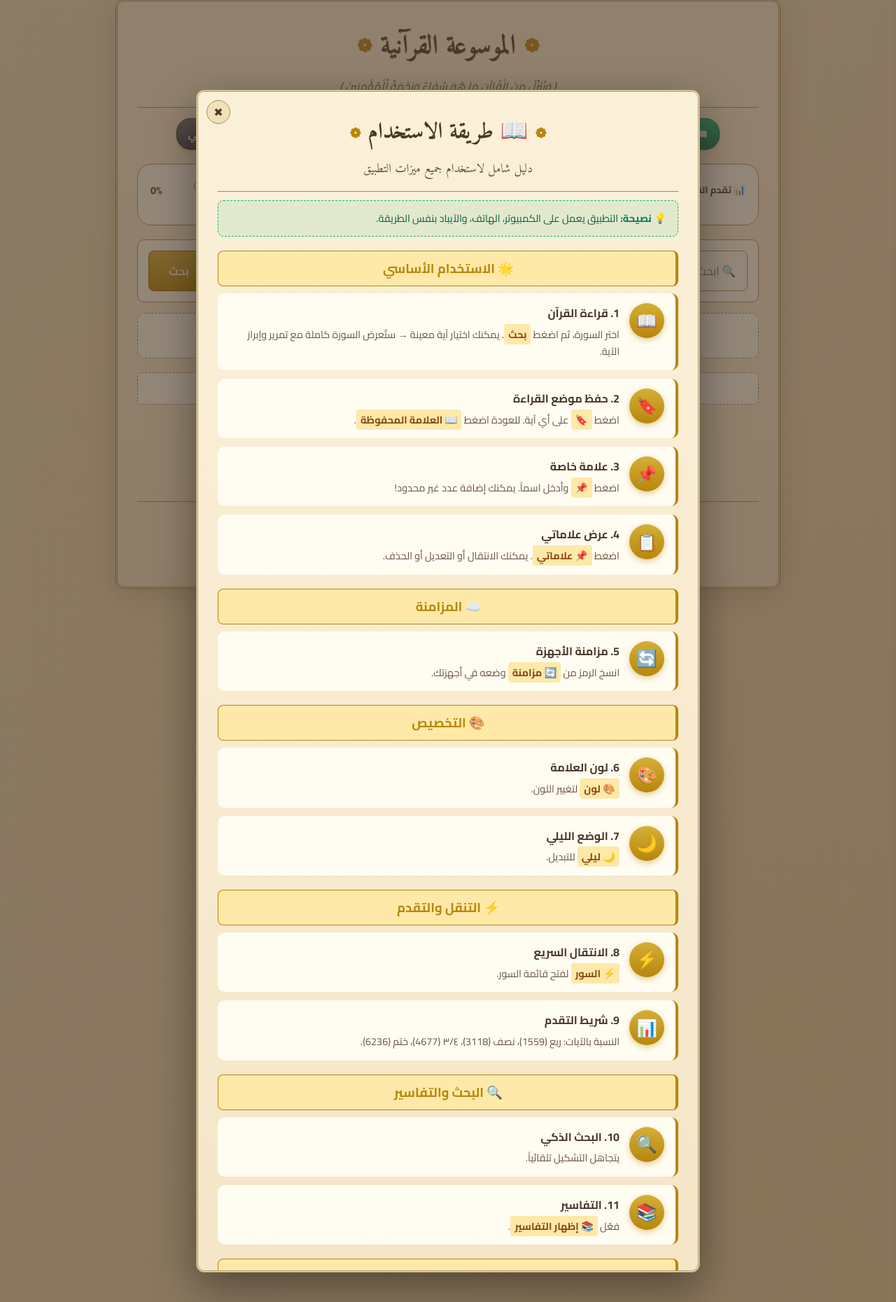
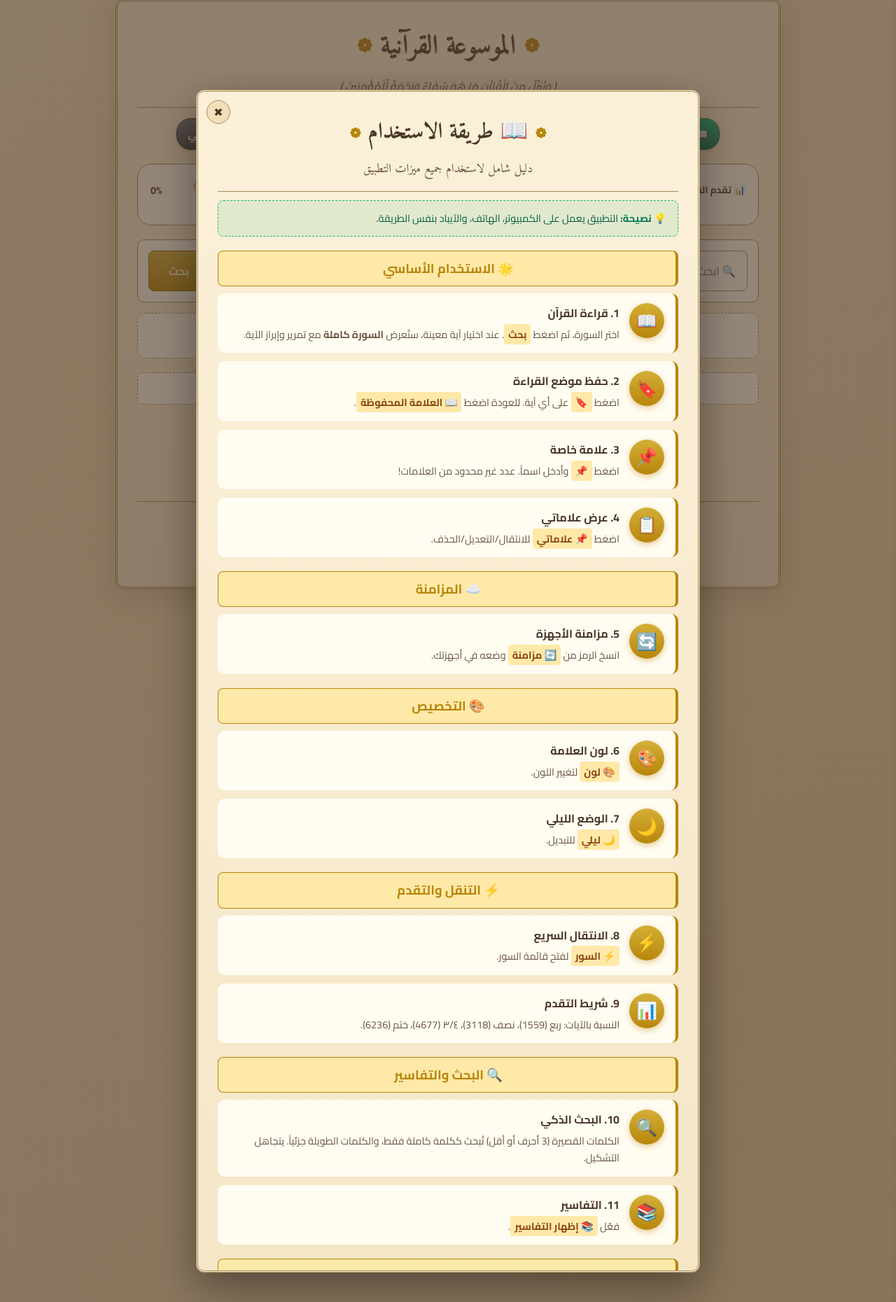
Before and after one commit to hassanmardinli21-arch/quran-encyclopedia-v2, a Flask app: template templates/index.html in a window 1280 px wide. Shown: the part 21-1881 px from the top of the page at 70% size. Run offline with Flask 3, Linux system fonts and the light colour scheme; the template is opened without the code that fills it, so the values that code supplies are empty.

Commit message:
Update index.html

```diff
--- a/templates/index.html
+++ b/templates/index.html
@@ -137,8 +137,6 @@
         .ayah-card { background: linear-gradient(180deg, var(--card-bg-1) 0%, var(--card-bg-2) 100%); border: 1px solid var(--border-color); border-right: 5px solid var(--gold); border-radius: 10px; padding: 20px 22px; margin-bottom: 18px; box-shadow: 0 2px 8px rgba(74, 55, 40, 0.08); position: relative; transition: all 0.3s ease; }
         .ayah-card::before { content: '۞'; position: absolute; top: 8px; left: 12px; color: var(--gold); font-size: 1.4rem; opacity: 0.5; }
         .ayah-card.bookmarked { background: var(--highlight-bg); border-right-color: var(--bookmark-color); box-shadow: 0 0 0 3px rgba(232, 163, 23, 0.35), 0 6px 20px rgba(232, 163, 23, 0.3); }
-
-        /* ====== إبراز الآية المُختارة ====== */
         .ayah-card.focused {
             box-shadow: 0 0 0 5px #f59e0b, 0 8px 30px rgba(245, 158, 11, 0.6) !important;
             transform: scale(1.02);
@@ -149,7 +147,6 @@
             0%, 100% { box-shadow: 0 0 0 5px #f59e0b, 0 8px 30px rgba(245, 158, 11, 0.6); }
             50% { box-shadow: 0 0 0 8px #d97706, 0 8px 40px rgba(217, 119, 6, 0.8); }
         }
-
         .bookmark-ribbon { position: absolute; top: -12px; left: 20px; background: linear-gradient(180deg, var(--bookmark-color) 0%, var(--bookmark-dark) 100%); color: white; padding: 4px 12px; border-radius: 6px; font-size: 0.75rem; font-weight: 700; box-shadow: 0 3px 8px rgba(92, 46, 14, 0.5); z-index: 2; white-space: nowrap; }
         .special-ribbon { position: absolute; top: -12px; right: 20px; background: linear-gradient(180deg, var(--special-color) 0%, var(--special-dark) 100%); color: white; padding: 4px 12px; border-radius: 6px; font-size: 0.75rem; font-weight: 700; box-shadow: 0 3px 8px rgba(124, 58, 237, 0.5); z-index: 2; white-space: nowrap; max-width: 200px; overflow: hidden; text-overflow: ellipsis; }
         .ayah-header { display: flex; justify-content: space-between; align-items: center; margin-bottom: 12px; padding-bottom: 10px; border-bottom: 1px dashed var(--parchment-dark); flex-wrap: wrap; gap: 8px; }
@@ -350,10 +347,10 @@
             <p class="about-intro">دليل شامل لاستخدام جميع ميزات التطبيق</p>
             <div class="help-tip">💡 <strong>نصيحة:</strong> التطبيق يعمل على الكمبيوتر، الهاتف، والآيباد بنفس الطريقة.</div>
             <h3 class="help-section-title">🌟 الاستخدام الأساسي</h3>
-            <div class="help-step"><div class="help-step-icon">📖</div><div class="help-step-content"><div class="help-step-title">1. قراءة القرآن</div><div class="help-step-desc">اختر السورة، ثم اضغط <code>بحث</code>. يمكنك اختيار آية معينة → ستُعرض السورة كاملة مع تمرير وإبراز الآية.</div></div></div>
+            <div class="help-step"><div class="help-step-icon">📖</div><div class="help-step-content"><div class="help-step-title">1. قراءة القرآن</div><div class="help-step-desc">اختر السورة، ثم اضغط <code>بحث</code>. عند اختيار آية معينة، ستُعرض <strong>السورة كاملة</strong> مع تمرير وإبراز الآية.</div></div></div>
             <div class="help-step"><div class="help-step-icon">🔖</div><div class="help-step-content"><div class="help-step-title">2. حفظ موضع القراءة</div><div class="help-step-desc">اضغط <code>🔖</code> على أي آية. للعودة اضغط <code>📖 العلامة المحفوظة</code>.</div></div></div>
-            <div class="help-step"><div class="help-step-icon">📌</div><div class="help-step-content"><div class="help-step-title">3. علامة خاصة</div><div class="help-step-desc">اضغط <code>📌</code> وأدخل اسماً. يمكنك إضافة عدد غير محدود!</div></div></div>
-            <div class="help-step"><div class="help-step-icon">📋</div><div class="help-step-content"><div class="help-step-title">4. عرض علاماتي</div><div class="help-step-desc">اضغط <code>📌 علاماتي</code>. يمكنك الانتقال أو التعديل أو الحذف.</div></div></div>
+            <div class="help-step"><div class="help-step-icon">📌</div><div class="help-step-content"><div class="help-step-title">3. علامة خاصة</div><div class="help-step-desc">اضغط <code>📌</code> وأدخل اسماً. عدد غير محدود من العلامات!</div></div></div>
+            <div class="help-step"><div class="help-step-icon">📋</div><div class="help-step-content"><div class="help-step-title">4. عرض علاماتي</div><div class="help-step-desc">اضغط <code>📌 علاماتي</code> للانتقال/التعديل/الحذف.</div></div></div>
             <h3 class="help-section-title">☁️ المزامنة</h3>
             <div class="help-step"><div class="help-step-icon">🔄</div><div class="help-step-content"><div class="help-step-title">5. مزامنة الأجهزة</div><div class="help-step-desc">انسخ الرمز من <code>🔄 مزامنة</code> وضعه في أجهزتك.</div></div></div>
             <h3 class="help-section-title">🎨 التخصيص</h3>
@@ -363,7 +360,7 @@
             <div class="help-step"><div class="help-step-icon">⚡</div><div class="help-step-content"><div class="help-step-title">8. الانتقال السريع</div><div class="help-step-desc"><code>⚡ السور</code> لفتح قائمة السور.</div></div></div>
             <div class="help-step"><div class="help-step-icon">📊</div><div class="help-step-content"><div class="help-step-title">9. شريط التقدم</div><div class="help-step-desc">النسبة بالآيات: ربع (1559)، نصف (3118)، ٣/٤ (4677)، ختم (6236).</div></div></div>
             <h3 class="help-section-title">🔍 البحث والتفاسير</h3>
-            <div class="help-step"><div class="help-step-icon">🔍</div><div class="help-step-content"><div class="help-step-title">10. البحث الذكي</div><div class="help-step-desc">يتجاهل التشكيل تلقائياً.</div></div></div>
+            <div class="help-step"><div class="help-step-icon">🔍</div><div class="help-step-content"><div class="help-step-title">10. البحث الذكي</div><div class="help-step-desc">الكلمات القصيرة (3 أحرف أو أقل) تُبحث ككلمة كاملة فقط، والكلمات الطويلة جزئياً. يتجاهل التشكيل.</div></div></div>
             <div class="help-step"><div class="help-step-icon">📚</div><div class="help-step-content"><div class="help-step-title">11. التفاسير</div><div class="help-step-desc">فعّل <code>📚 إظهار التفاسير</code>.</div></div></div>
             <h3 class="help-section-title">🤲 دعاء</h3>
             <p class="about-dua">اللهم اجعل هذا العمل خالصاً لوجهك الكريم،<br>وانفع به المسلمين.</p>
@@ -495,7 +492,7 @@
         let currentPage = 1, showTafsir = false;
         let bookmark = null, allBookmarks = [], bookmarkColorIndex = 0;
         let pendingSurah = null, pendingAyah = null;
-        let focusAyah = null;  // ← الآية المُراد التمرير إليها
+        let focusAyah = null;
         let serverSyncEnabled = true;
         let isSyncingToServer = false;
         let lastAddTime = 0;
@@ -757,7 +754,7 @@
             currentSurah = String(bookmark.surah);
             currentAyah = 'all';
             currentKeyword = '';
-            focusAyah = bookmark.ayah;   // ← اجعل التمرير للآية المحفوظة
+            focusAyah = bookmark.ayah;
             let source = quranData.filter(a => a.surah == bookmark.surah);
             const index = source.findIndex(a => a.ayah == bookmark.ayah);
             currentPage = index >= 0 ? Math.floor(index / perPage) + 1 : 1;
@@ -771,6 +768,24 @@
             return text.replace(/[\u0610-\u061A\u064B-\u065F\u0670\u06D6-\u06ED\u08D3-\u08E1\u08E3-\u08FF]/g, '').replace(/\u0640/g, '').replace(/[\u0622\u0623\u0625\u0671]/g, '\u0627').replace(/\u0649/g, '\u064A').replace(/\u0624/g, '\u0648').replace(/\u0629/g, '\u0647').replace(/[﴿﴾۝۞۩]/g, '');
         }
         function normalizeSearch(text) { return text ? removeTashkeel(text).replace(/\s+/g, ' ').trim() : ''; }
+
+        // ✅ دالة البحث الذكي مع احترام حدود الكلمات للكلمات القصيرة
+        function searchMatch(text, keyword) {
+            if (!keyword) return true;
+            const cleanText = normalizeSearch(text);
+            const cleanKeyword = normalizeSearch(keyword);
+            if (!cleanKeyword) return true;
+
+            // للكلمات القصيرة (3 أحرف أو أقل) → ابحث ككلمة مستقلة فقط
+            if (cleanKeyword.length <= 3) {
+                const escaped = cleanKeyword.replace(/[.*+?^${}()|[\]\\]/g, '\\$&');
+                const regex = new RegExp('(?:^|[\\s،؛؟.,;:!()\\[\\]{}"\'\\-ـ])' + escaped + '(?:[\\s،؛؟.,;:!()\\[\\]{}"\'\\-ـ]|$)', 'g');
+                return regex.test(cleanText);
+            }
+
+            // للكلمات الطويلة (4+ أحرف) → البحث الجزئي كالمعتاد
+            return cleanText.includes(cleanKeyword);
+        }
 
         function populateSurahSelect() {
             const sel = document.getElementById('surahSelect');
@@ -893,10 +908,9 @@
             const results = [];
             const t = allTafsirs[tafsirKey];
             if (!t || t.ayahs.length === 0) return results;
-            const ck = normalizeSearch(keyword);
             t.ayahs.forEach(a => {
                 if (surah !== 'all' && a.surah != surah) return;
-                if (ck && !normalizeSearch(a.text).includes(ck)) return;
+                if (keyword && !searchMatch(a.text, keyword)) return;
                 results.push({ tafsirKey, tafsirLabel: t.label, tafsirIcon: t.icon, surah: a.surah, number: a.number, text: a.text });
             });
             return results;
@@ -907,18 +921,16 @@
             return results;
         }
 
-        // ========== البحث (معدّل: عند اختيار آية، اعرض السورة كاملة) ==========
+        // ✅ البحث المعدّل: عند اختيار آية، اعرض السورة كاملة
         function performSearch() {
             currentKeyword = document.getElementById('searchInput').value.trim();
             currentSource = document.getElementById('sourceSelect').value;
             currentSurah = document.getElementById('surahSelect').value;
             const selectedAyah = document.getElementById('ayahSelect').value;
 
-            // ✅ إذا اختار آية معينة: اعرض السورة كاملة وركز على الآية
             if (currentSource === 'quran' && currentSurah !== 'all' && selectedAyah !== 'all') {
                 focusAyah = parseInt(selectedAyah);
                 currentAyah = 'all';
-                // احسب الصفحة التي تحتوي على الآية
                 let source = quranData.filter(a => a.surah == parseInt(currentSurah));
                 const index = source.findIndex(a => a.ayah === focusAyah);
                 currentPage = index >= 0 ? Math.floor(index / perPage) + 1 : 1;
@@ -941,7 +953,7 @@
                 let source = quranData;
                 if (currentSurah !== 'all') { const s = parseInt(currentSurah); source = source.filter(a => a.surah == s); }
                 if (currentAyah !== 'all') { const n = parseInt(currentAyah); source = source.filter(a => a.ayah == n); }
-                if (currentKeyword) { const ck = normalizeSearch(currentKeyword); source = source.filter(a => normalizeSearch(a.text).includes(ck)); }
+                if (currentKeyword) { source = source.filter(a => searchMatch(a.text, currentKeyword)); }
                 items = source;
             } else if (currentSource === 'all_tafsirs') {
                 isTafsirMode = true;
@@ -1041,7 +1053,6 @@
                 });
             });
 
-            // ✅ التمرير والإبراز للآية المُراد التركيز عليها
             if (focusAyah && currentSurah !== 'all') {
                 setTimeout(() => {
                     const el = document.getElementById(`ayah-${currentSurah}-${focusAyah}`);
@@ -1228,7 +1239,12 @@
         document.getElementById('searchBtn').addEventListener('click', performSearch);
         document.getElementById('searchInput').addEventListener('keypress', e => { if (e.key === 'Enter') performSearch(); });
         document.getElementById('sourceSelect').addEventListener('change', performSearch);
-        document.getElementById('surahSelect').addEventListener('change', (e) => { updateAyahDropdown(e.target.value, 'all'); performSearch(); });
+        document.getElementById('surahSelect').addEventListener('change', (e) => {
+            updateAyahDropdown(e.target.value, 'all');
+            // امسح حقل البحث عند تغيير السورة
+            document.getElementById('searchInput').value = '';
+            performSearch();
+        });
         document.getElementById('ayahSelect').addEventListener('change', performSearch);
 
         window.addEventListener('scroll', updateJumpBtnText);
```
